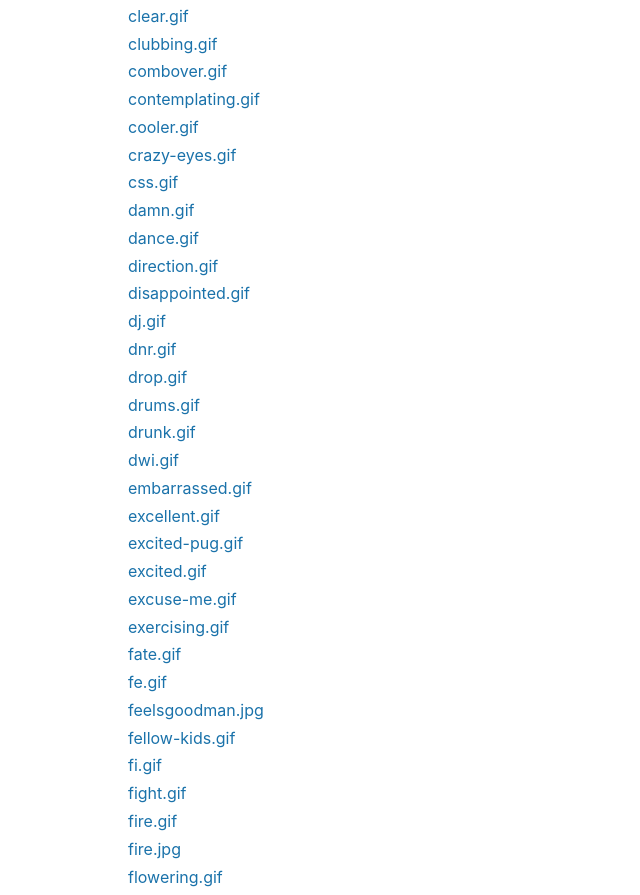
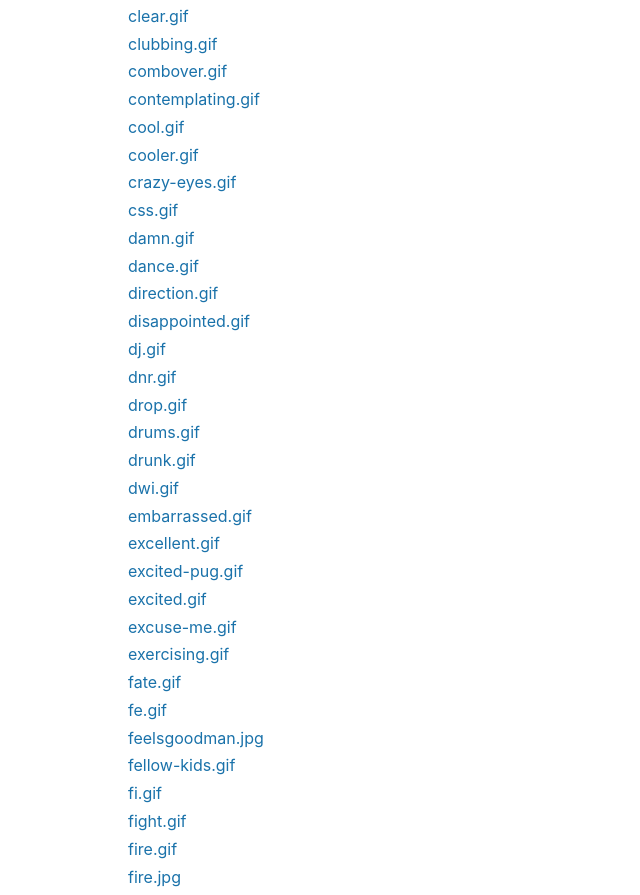
Before and after one commit to notnek/ragekage, a React (Create React App) app: page / in a window 1280 px wide. Shown: the part 1030-1925 px from the top of the page, without its empty margins (0-640 px from the left). Built offline with nearby package versions, Linux system fonts and the light colour scheme.

Commit message:
Add cool.gif

```diff
--- a/src/data/images.js
+++ b/src/data/images.js
@@ -31,6 +31,7 @@ module.exports = [
   'clubbing.gif',
   'combover.gif',
   'contemplating.gif',
+  'cool.gif',
   'cooler.gif',
   'crazy-eyes.gif',
   'css.gif',
```
Also changed, not shown: 1 other file (tests, documents, lock files or other folders).
